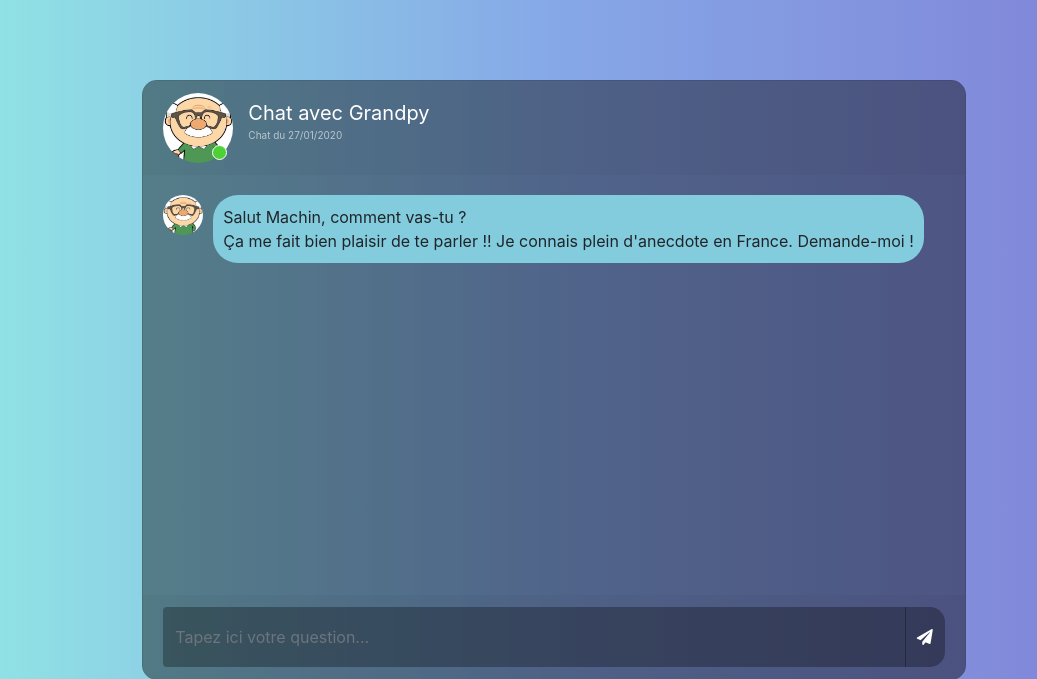
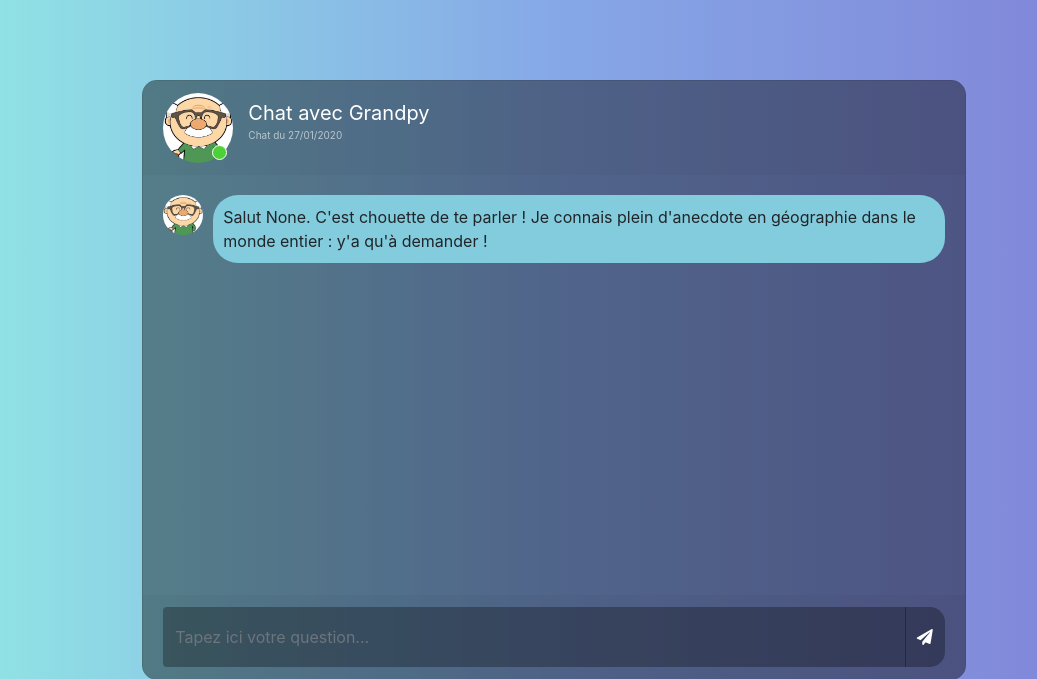
Before and after one commit to finevine/Projet7, a Flask app: page /chat in a window 1280 px wide. Shown: the top 679 px of the page, without its empty margins (86-1123 px from the left). Run offline with Flask 2, Linux system fonts and the light colour scheme; some libraries are stand-ins or nearby versions.

Commit message:
Various answers

```diff
--- a/app/static/css/style.css
+++ b/app/static/css/style.css
@@ -33,6 +33,11 @@
     overflow-y: auto;
     white-space: nowrap;
 }
+.msg_cotainer > img {
+    max-width: 100%;
+    height: auto;
+  }
+
 .msg_card_body{
     overflow-y: auto;
 }
@@ -63,6 +68,9 @@
     color:white !important;
     height: 60px !important;
     overflow-y: auto;
+}
+.type_msg{
+    height: 4rem;
 }
 .type_msg:focus{
     box-shadow:none !important;
--- a/app/static/js/main.js
+++ b/app/static/js/main.js
@@ -1,4 +1,27 @@
 const IMG_PATH= "/static/img"
+
+
+var clear_messageToSend = function() {
+  document.getElementById("messageToSend").value = "";
+}
+
+
+function send_question () {
+  var question = document.getElementById("messageToSend").value;
+  get_answer(question);
+}
+
+
+
+function hello(){
+  const name = document.querySelector("meta[name='user_name']").getAttribute('content');
+  console.log(name);
+  setTimeout(function(){
+    var intro = "Salut ".concat(name).concat(". C'est chouette de te parler ! Je connais plein d'anecdote en géographie dans le monde entier : y'a qu'à demander !");
+    append_message(intro, 'bot', false);
+  }, 1500);
+}
+
 
 function get_answer(question) {
     var xhr = new XMLHttpRequest(),
@@ -20,22 +43,46 @@
     clear_messageToSend();
   }
 
-var clear_messageToSend = function() {
-  document.getElementById("messageToSend").value = "";
-}
 
 function bot_says(api_answer) {
+  const address = [
+    "Oui, ça je connais, voilà où ça se trouve : ",
+    "Alors, si mes souvenirs sont bon c'est là : ",
+    "Ça remonte à y'a longtemps mais je crois que c'est ici : ",
+    "Oui oui oui ! Voilà où c'est : ",
+    "Bien sûr mon petit, voici l'adresse : ",
+    "Of course my dear : ",
+    "De mon temps c'était là : ",
+    "Fouilla, tu m'en demandes beaucoup ! ",
+    "Regarde donc le bottin ! Mais attend voir je crois savoir : "
+  ]
   // Bot speaks here (address, map, stories...)
-  append_message("Oui, ça je connais, voilà où ça se trouve : ".concat(api_answer.formatted_address),'bot', false);
-
-  setTimeout(function(){
-    append_message("Et d'ailleurs sais tu que : ".concat(api_answer.stories),'bot', false)
-  }, 500);
+  var intro_address = address[Math.floor(Math.random() * address.length)]
+  append_message(intro_address.concat(api_answer.formatted_address),'bot', false);
 
   setTimeout(function(){
     append_message(api_answer.img, 'bot', true)
-  }, 500);
+  }, 1500);
+
+  const stories = [
+    "Et alors voilà que ",
+    "À ce sujet, sais tu que : ",
+    "De mon temps tout le monde savait que : ",
+    "Retiens bien ça : ",
+    "Si tu demandais à ton père, il te dirait que : ",
+    "Attends voir tu connais celle-là ? ",
+    "Si on t'en parle, tu pourrais te rappeler de ça ? ",
+    "J'ai une mémoire d'éléphant ! Sais-tu que : ",
+    "Je suis sûr que tu ne savais pas que : "
+  ]
+  // Bot speaks here (address, map, stories...)
+  var intro_stories = stories[Math.floor(Math.random() * stories.length)]
+
+  setTimeout(function(){
+    append_message(intro_stories.concat(api_answer.stories),'bot', false)
+  }, 2500);
 }
+
 
 function append_message(text, from, map) {
   var message = document.createElement("div");
@@ -44,7 +91,7 @@
   var img = document.createElement("img");
   img.className = 'img_cont_msg rounded-circle user_img_msg';
   img_cont.appendChild(img);
-  var message_text = document.createElement('div');
+  var message_text = document.createElement('p');
 
   switch (from) {
     case "bot":
@@ -66,6 +113,7 @@
     default:
       var message = '';
   }
+
   if (map == true) {
     var image = document.createElement("IMG");
     image.setAttribute("src", text);
@@ -74,7 +122,7 @@
     image.setAttribute("alt", "Je n'ai pas retrouvé la carte, désolé");
     message_text.appendChild(image)
   } else {
-  message_text.innerHTML = text;
+  message_text.textContent = text;
   }
   var chat = document.getElementById('chat_body');
   chat.appendChild(message);
--- a/app/templates/chat.html
+++ b/app/templates/chat.html
@@ -2,8 +2,8 @@
 {% block title %}Chat en cours{% endblock %}
 
 {% block head %}
-    {{ super() }}
-<!-- no extra script -->
+	{{ super() }}
+	<meta name="user_name" content="{{ name }}">
 {% endblock %}
 
 {% block content %}
@@ -13,7 +13,7 @@
 			<div class="card-header msg_head">
 				<div class="d-flex bd-highlight">
 					<div class="img_cont">
-						<img src="{{ url_for('static', filename='img/grandpy.jpg') }}" class="rounded-circle user_img">
+						<img src="{{ url_for('static', filename='img/grandpy.jpg') }}" class="rounded-circle user_img" onload="hello()">
 						<span class="online_icon"></span>
 					</div>
 					<div class="user_info">
@@ -26,31 +26,20 @@
 
 			<div id="chat_body" class="card-body msg_card_body">
 
-				<div class="d-flex justify-content-start mb-4">
-					<div class="img_cont_msg">
-						<img src="{{ url_for('static', filename='img/grandpy.jpg') }}" class="img_cont_msg rounded-circle user_img_msg">
-					</div>
-					<div class="msg_cotainer">
-						Salut
-						{% if name %}
-							{{ name }},
-						{% else %}
-							Machin,
-						{% endif %}
-						comment vas-tu ?<br />
-						Ça me fait bien plaisir de te parler !!
-						Je connais plein d'anecdote en France. Demande-moi !
-					</div>
-				</div>
+				<!-- Chat messages go here -->
 
 			</div>
 
 			<div class="card-footer">
+				<!-- <form action="" method="get" class="input-group" onsubmit="return false">
+					<input type="text" name="name" id="messageToSend" class="form-control type_msg" placeholder="Tapez ici votre question..." required>
+					<button type="button" value="Send" class="input-group-text send_btn" onclick="send_question()"><i class="fas fa-paper-plane"></i></button>
+				</form> -->
+
 				<div class="input-group">
 					<input type="textarea" id="messageToSend" name="" class="form-control type_msg" placeholder="Tapez ici votre question..."></input>
 					<div class="input-group-append">
-						<span class="input-group-text send_btn" id="buttonToSend" onclick="get_answer(
-							document.getElementById('messageToSend').value);">
+						<span class="input-group-text send_btn" id="buttonToSend" onclick="send_question()">
 							<i class="fas fa-paper-plane"></i>
 						</span>
 					</div>
@@ -73,33 +62,5 @@
 		}
 		});
 	</script>
+
 {% endblock %}
-
-
-
-<!DOCTYPE html>
-<html>
-<head>
-    <!-- theme from https://bootsnipp.com/snippets/nNg98 -->
-	<title>Chat avec GrandPy Bot</title>
-	<link rel="stylesheet" href="https://stackpath.bootstrapcdn.com/bootstrap/4.1.3/css/bootstrap.min.css" integrity="sha384-MCw98/SFnGE8fJT3GXwEOngsV7Zt27NXFoaoApmYm81iuXoPkFOJwJ8ERdknLPMO" crossorigin="anonymous">
-	<link href="{{ url_for('static', filename='css/style.css') }}" rel="stylesheet" type="text/css" />
-	<link rel="stylesheet" href="https://use.fontawesome.com/releases/v5.5.0/css/all.css" integrity="sha384-B4dIYHKNBt8Bc12p+WXckhzcICo0wtJAoU8YZTY5qE0Id1GSseTk6S+L3BlXeVIU" crossorigin="anonymous">
-	<script src="https://ajax.googleapis.com/ajax/libs/jquery/3.3.1/jquery.min.js"></script>
-	<link rel="stylesheet" type="text/css" href="https://cdnjs.cloudflare.com/ajax/libs/malihu-custom-scrollbar-plugin/3.1.5/jquery.mCustomScrollbar.min.css">
-	<script type="text/javascript" src="{{ url_for('static', filename='js/main.js') }}"></script>
-	<script type="text/javascript" src="https://cdnjs.cloudflare.com/ajax/libs/malihu-custom-scrollbar-plugin/3.1.5/jquery.mCustomScrollbar.min.js"></script>
-	<meta name="viewport" content="width=device-width, initial-scale=1.0">
-	<link rel="shortcut icon" href="{{ url_for('static', filename='favicon.ico') }}">
-</head>
-
-
-<body>
-	<div class="container-fluid h-100">
-		<div class="row justify-content-center h-100">
-
-		</div>
-	</div>
-
-</body>
-</html>
```
Also changed, not shown: app/config.py (added, +12 -0 lines), app/templates/chatv1.html (+6 -49 lines), app/templates/base.html (indentation only), 1 other file.
